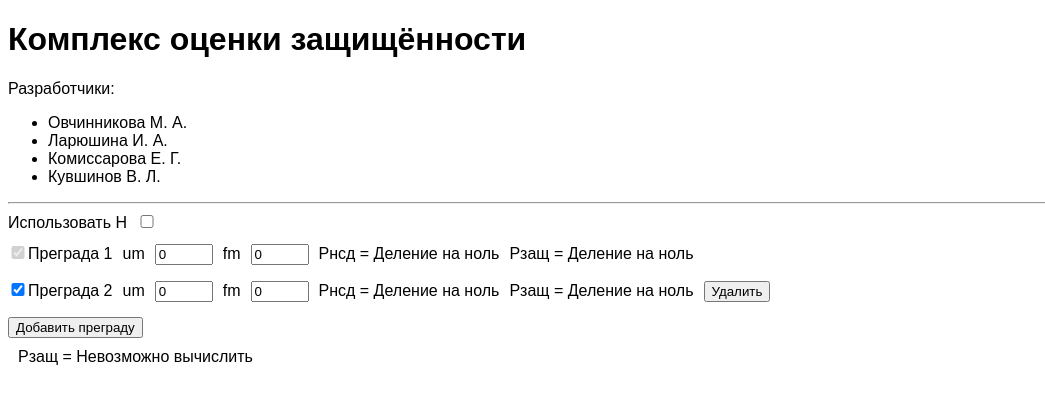
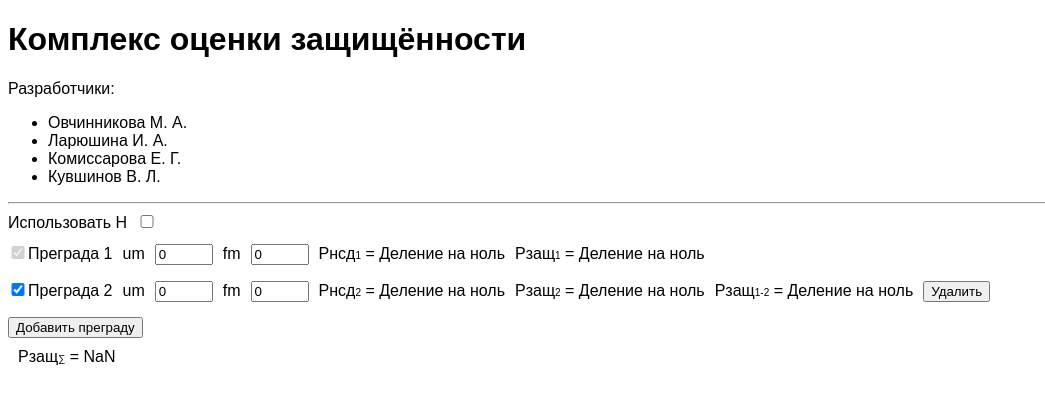
Before and after one commit to Vladya5297/kok, a React (Create React App) app: page / in a window 1280 px wide. Both pictures are taken after a click on the button "Добавить преграду". Shown: the top 404 px of the page, without its empty margins (0-1045 px from the left). Built offline with nearby package versions, Linux system fonts and the light colour scheme.

Commit message:
feat: improvements

```diff
--- a/src/App.js
+++ b/src/App.js
@@ -1,9 +1,10 @@
 import React, { useState, useEffect } from 'react'
 import classes from './App.module.css'
 
-const Barrier = ({ number, remove, P, setP, withH, H, checked, setChecked }) => {
+const Barrier = ({ number, remove, P, setP, withH, H, checked, setChecked, barriers }) => {
   const [um, setUm] = useState(0)
   const [fm, setFm] = useState(0)
+  const [rangeP, setRangeP] = useState(0)
 
   useEffect(() => {
     if (um === 0 || fm === 0 || (withH && H === 0)) {
@@ -15,6 +16,13 @@ const Barrier = ({ number, remove, P, setP, withH, H, checked, setChecked }) =>
       setP(result)
     }
   }, [H, withH, um, fm])
+
+  useEffect(() => {
+    const rangeP = barriers.slice(0, number).reduce((accumulator, barrier) => {
+      return accumulator + barrier.P
+    }, 0)
+    setRangeP(rangeP)
+  })
 
   return (
     <div className={classes.barrier}>
@@ -45,9 +53,31 @@ const Barrier = ({ number, remove, P, setP, withH, H, checked, setChecked }) =>
           const value = parseFloat(target.value)
           setFm(value)
         }}/>
-      <span>{`Pнсд = ${P || 'Деление на ноль'}`}</span>
-      <span>{`Pзащ = ${1 - P || 'Деление на ноль'}`}</span>
-      {number !== 1 && <button onClick={remove}>Удалить</button>}
+      <span>
+        {'Pнсд'}
+        <span className={classes.index}>
+          {number}
+        </span>
+        {` = ${P ? +P.toFixed(3) : 'Деление на ноль'}`}
+      </span>
+      <span>
+        {'Pзащ'}
+        <span className={classes.index}>
+          {number}
+        </span>
+        {` = ${P ? +(1 - P).toFixed(3) : 'Деление на ноль'}`}
+      </span>
+      {number !== 1 && (
+      <>
+        <span>
+          {'Pзащ'}
+          <span className={classes.index}>
+            1-{number}
+          </span>
+          {` = ${rangeP ? +rangeP.toFixed(3) : 'Деление на ноль'}`}
+        </span>
+        <button onClick={remove}>Удалить</button>
+      </>)}
     </div>
   )
 }
@@ -126,6 +156,7 @@ const App = () => {
           P={P}
           withH={withH}
           H={H}
+          barriers={barriers}
         />
       ))}
       <input
@@ -135,7 +166,13 @@ const App = () => {
           setBarriers([...barriers, { id: barriers.length + 1, checked: true }])
         }}
       />
-      <div className={classes.total}>{`Pзащ = ${total || 'Невозможно вычислить'}`}</div>
+      <div className={classes.total}>
+        {'Pзащ'}
+        <span className={classes.index}>
+          {'∑'}
+        </span>
+        {` = ${total}`}
+      </div>
     </div>
   )
 }
--- a/src/App.module.css
+++ b/src/App.module.css
@@ -13,7 +13,7 @@ input[type=checkbox] {
   width: 50px;
 }
 
-.barrier * {
+.barrier > * {
   margin-right: 10px;
   margin-bottom: 15px;
 }
@@ -21,3 +21,7 @@ input[type=checkbox] {
 .total {
   margin: 10px;
 }
+
+.index {
+  font-size: x-small;
+}
```
